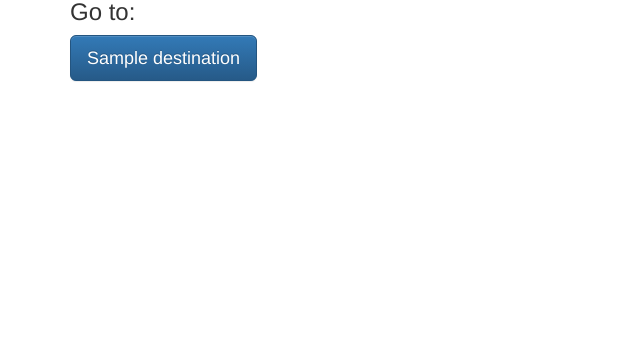
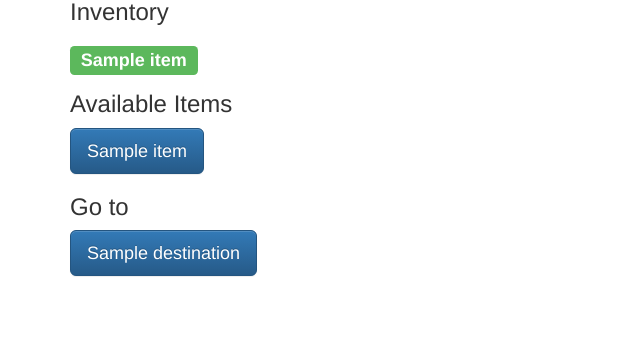
Before and after one commit to dcbriccetti/web-adventure, a Flask app: template templates/advent.html in a window 1280 px wide. Shown: the part 444-800 px from the top of the page, without its empty margins (0-640 px from the left). Run offline with Flask 2, Linux system fonts and the light colour scheme; the template is opened without the code that fills it: most values are stand-ins (such as "Sample title", 1, 10 or a date in 2020); some libraries are stand-ins or nearby versions.

Commit message:
Add inventory

```diff
--- a/main.py
+++ b/main.py
@@ -1,4 +1,5 @@
 from flask import Flask, render_template, redirect, session
+from invitem import InvItem
 from place import Place
 
 STARTING_PLACE_INDEX = 0
@@ -7,6 +8,7 @@ app = Flask(__name__)
 @app.route("/")
 def index():
     session['placeIndex'] = STARTING_PLACE_INDEX
+    session['inventory'] = []
     return redirect(places[STARTING_PLACE_INDEX].path)
 
 @app.route("/<newPath>")
@@ -17,9 +19,26 @@ def show_place(newPath):
     if newDest in transitions[place]:
         place = newDest
         session['placeIndex'] = places.index(place)
-    return render_template("advent.html", place=place, destinations=transitions[place])
+    carryingItems = [itemsByShortName[shortName] for shortName in session['inventory']]
+    availableItems = [item for item in place.items if item.shortName not in session['inventory']]
+    availableItems.sort(key=lambda i: i.title)
+    return render_template("advent.html", place=place, destinations=transitions[place],
+        carryingItems=carryingItems, availableItems=availableItems)
 
-pumpkin = Place('pumpkin', 'Arduino-Powered Pumpkin', audio='135498__compusician__halloween-003-wav-120b.wav')
+@app.route("/getItem/<item>")
+def getItem(item):
+    place = places[session['placeIndex']]
+    inv = session['inventory']
+    if item not in inv:
+        inv.append(item)
+    return redirect(place.path)
+
+paint = InvItem('paint', 'White spray paint')
+invItems = (paint,)
+itemsByShortName = {i.shortName: i for i in invItems}
+
+pumpkin = Place('pumpkin', 'Arduino-Powered Pumpkin',
+    audio='135498__compusician__halloween-003-wav-120b.wav', items=(paint,))
 monster = Place('monster', 'Flying Spaghetti Monster')
 camera  = Place('camera',  'Government Spy Camera')
 trail   = Place('trail',   'Mountain Bike Trail')
@@ -35,4 +54,4 @@ transitions = {
 }
 
 app.secret_key = 'the dog flies at noon'
-app.run()
+app.run(debug=True)
--- a/place.py
+++ b/place.py
@@ -1,5 +1,6 @@
 class Place(object):
-    def __init__(self, path, title, audio=None):
+    def __init__(self, path, title, audio=None, items=()):
         self.path = path
         self.title = title
         self.audio = audio
+        self.items = items
--- a/templates/advent.html
+++ b/templates/advent.html
@@ -8,7 +8,21 @@
     <img src="static/{{ place.title }}.jpg"/>
 </div>
 
-<h3>Go to:</h3>
+{% if carryingItems %}
+<h3>Inventory</h3>
+{% for item in carryingItems %}
+<h3><span class="label label-success">{{ item.title }}</span></h3>
+{% endfor %}
+{% endif %}
+
+{% if availableItems %}
+<h3>Available Items</h3>
+{% for item in availableItems %}
+<a class="btn btn-lg btn-primary" role="button" href="getItem/{{ item.shortName }}">{{ item.title }}</a>
+{% endfor %}
+{% endif %}
+
+<h3>Go to</h3>
 {% for destination in destinations %}
 <a class="btn btn-lg btn-primary" role="button" href="{{ destination.path }}">{{ destination.title }}</a>
 {% endfor %}
```
